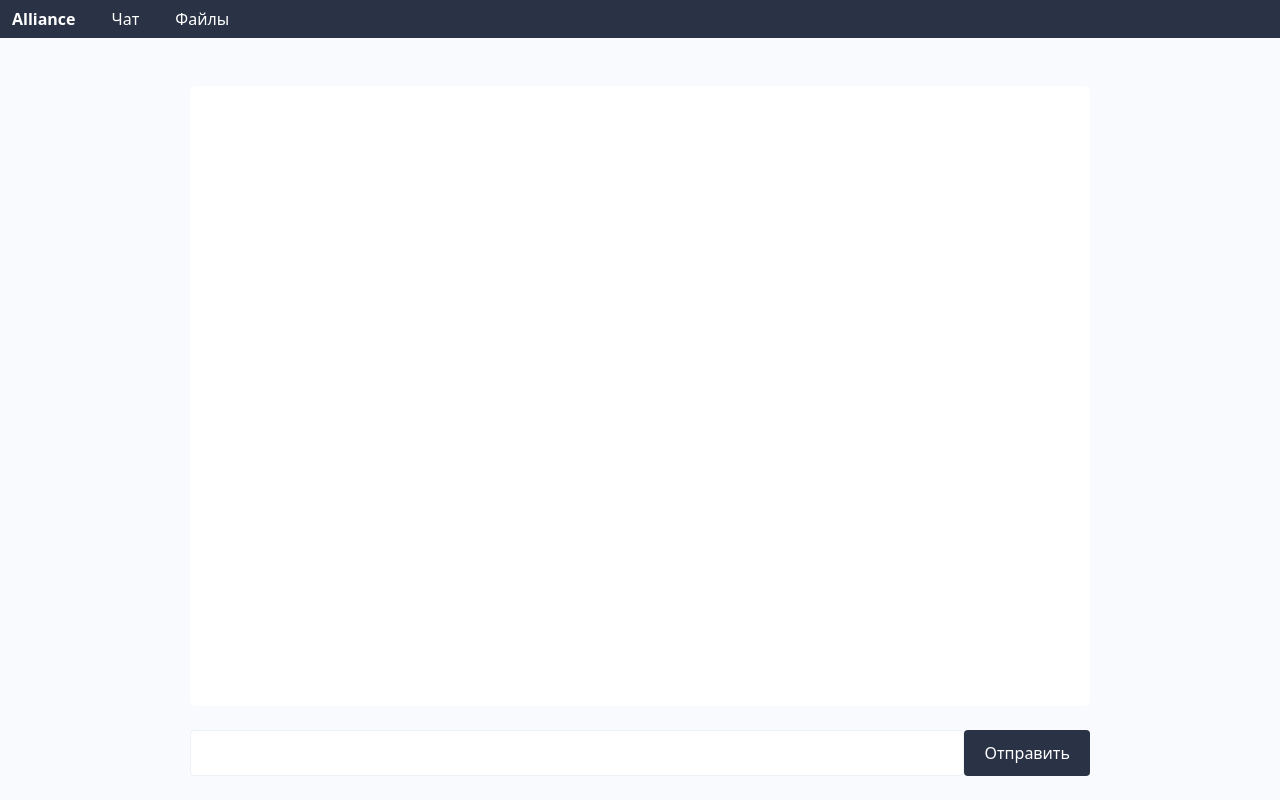
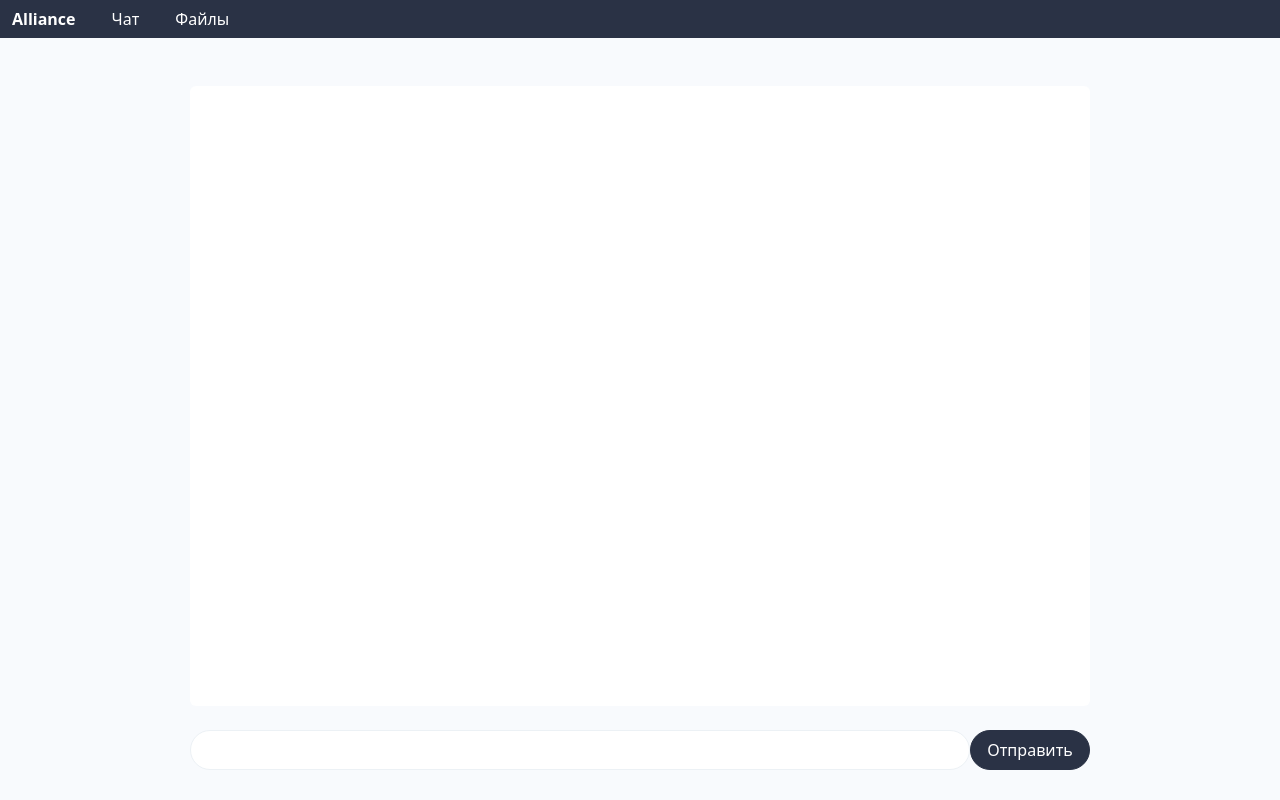
Before and after one commit to alliance-hackathon-team/alliance-nornikel, a Vue app in the folder front/: page / in a window 1280 px wide. Built offline with nearby package versions, Linux system fonts and the light colour scheme; what vue3-click-away would draw is missing.

Commit message:
minor fixes

```diff
--- a/front/src/router/main-menu/horizontal-menu-unauth.vue
+++ b/front/src/router/main-menu/horizontal-menu-unauth.vue
@@ -16,7 +16,7 @@ import {handleClickOnLogo, unauthMenuItems} from "./domain.ts";
 
     <div class="flex-wrapper flex-gap-12">
       <div
-          class="horizontal-menu-sign-btn"
+          class="horizontal-menu-item"
           v-for="item in unauthMenuItems"
           @click="item.onClick"
       >
--- a/front/src/views/assets/css/buttons.css
+++ b/front/src/views/assets/css/buttons.css
@@ -37,6 +37,10 @@
 
 }
 
+.btn-big{
+    height: 40px;
+}
+
 .btn-sm-new{
     height: 24px;
     line-height: 24px;
--- a/front/src/views/componets/search-input.vue
+++ b/front/src/views/componets/search-input.vue
@@ -62,11 +62,11 @@ const handleClickOnButton = () => {
         v-model.lazy="searchString"
         @keyup.esc="handleClickOnEsc"
         @keyup.enter="handleClickOnEnter"
-        class="search-input"
+        class="search-input  my-height"
     >
     <button
         @click="handleClickOnButton"
-        class="search-button"
+        class="btn btn-primary my-height search-button"
     >
       {{ p.waits ? "Жду ответ..." : p.btnText }}
     </button>
@@ -80,22 +80,17 @@ const handleClickOnButton = () => {
   padding: 10px;
   font-size: 16px;
   border: 1px solid var(--color-blue-2);
-  border-radius: 4px;
+  border-radius: 30px;
   box-sizing: border-box; /* Учитываем внутренние отступы */
 }
 
 .search-button {
   flex-shrink: 0; /* Кнопка сохраняет свою ширину и не сжимается */
-  padding: 10px 20px;
-  font-size: 16px;
-  border: none;
-  background-color: var(--color-primary);
-  color: white;
-  border-radius: 4px;
-  cursor: pointer;
+  width: 120px;
 }
 
-.search-button:hover {
-  background-color: var(--color-primary-hover);
+
+.my-height{
+  height: 40px;
 }
 </style>
```
